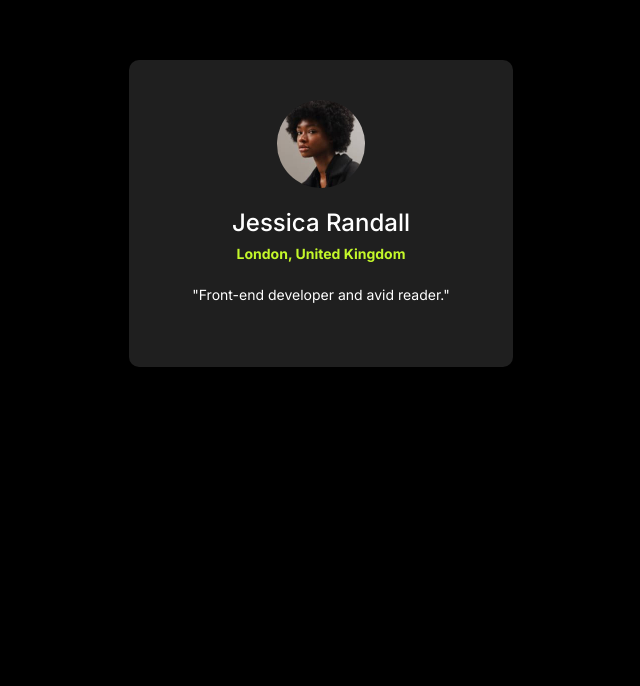
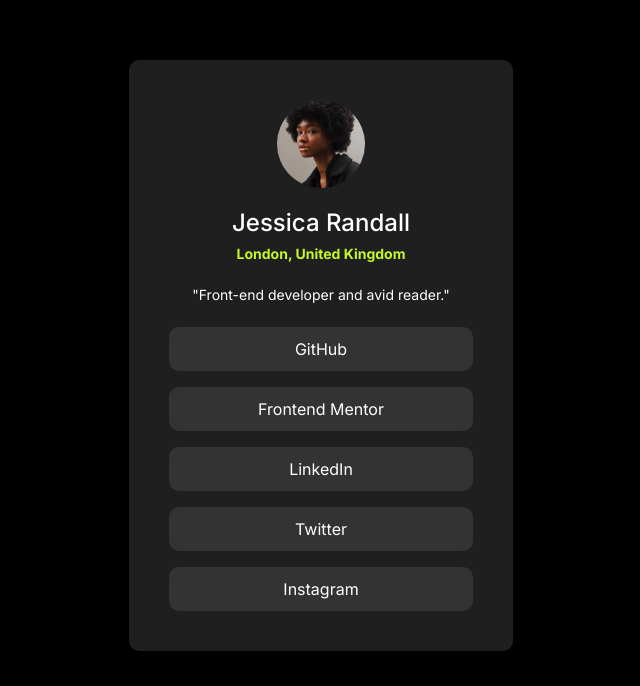
Before and after one commit to eriksleziona/social-links-page, a React (Vite) app: page / in a window 1280 px wide. Shown: the part 114-800 px from the top of the page, without its empty margins (319-959 px from the left). Built offline with nearby package versions, Linux system fonts and the light colour scheme.

Commit message:
Completed Desktop view

```diff
--- /dev/null
+++ b/src/Modules/Home/Components/Container/Container.scss
@@ -0,0 +1,5 @@
+.social-links-container {
+  display: flex;
+  flex-direction: column;
+  gap: 16px;
+}
--- /dev/null
+++ b/src/Modules/Home/Components/Container/Container.tsx
@@ -0,0 +1,7 @@
+import { FC, PropsWithChildren } from "react";
+import "./Container.scss";
+
+const Container: FC<PropsWithChildren> = ({ children }) => {
+  return <div className="social-links-container">{children}</div>;
+};
+export default Container;
--- /dev/null
+++ b/src/Modules/Home/Components/SocialLink/SocialLink.scss
@@ -0,0 +1,15 @@
+.social-link {
+  width: 100%;
+  display: flex;
+  justify-content: center;
+  color: white;
+  transition: all 1s ease-in-out;
+  padding: 12px 0 12px 0;
+  border-radius: 10px;
+  background-color: #333333;
+}
+
+.social-link:hover {
+  background-color: #c4f82a;
+  color: #000;
+}
--- /dev/null
+++ b/src/Modules/Home/Components/SocialLink/SocialLink.tsx
@@ -0,0 +1,7 @@
+import { FC } from "react";
+import { SocialLinkProps } from "./SocialLink.type";
+import "./SocialLink.scss";
+const SocialLink: FC<SocialLinkProps> = ({ title }) => {
+  return <div className="social-link">{title}</div>;
+};
+export default SocialLink;
--- /dev/null
+++ b/src/Modules/Home/Components/SocialLink/SocialLink.type.ts
@@ -0,0 +1,3 @@
+export interface SocialLinkProps {
+  title: string;
+}
--- a/src/Modules/Home/Components/index.ts
+++ b/src/Modules/Home/Components/index.ts
@@ -1,2 +1,3 @@
 export * from "./Logo/Logo";
 export * from "./UserInformation/UserInformation";
+export * from "./Container/Container";
--- a/src/Modules/Home/pages/SocialLinkPage/SocialLinkPage.tsx
+++ b/src/Modules/Home/pages/SocialLinkPage/SocialLinkPage.tsx
@@ -2,6 +2,16 @@
 import "./SocialLinkPage.scss";
 import Logo from "../../Components/Logo/Logo";
 import UserInformation from "../../Components/UserInformation/UserInformation";
+import Container from "../../Components/Container/Container";
+import SocialLink from "../../Components/SocialLink/SocialLink";
+
+const linksArr = [
+  "GitHub",
+  "Frontend Mentor",
+  "LinkedIn",
+  "Twitter",
+  "Instagram",
+];
 
 const SocialLinkPage: FC = () => {
   return (
@@ -13,6 +23,11 @@
         country="United Kingdom"
         jobTitle="Front-end developer and avid reader."
       />
+      <Container>
+        {linksArr.map((item) => (
+          <SocialLink title={item} />
+        ))}
+      </Container>
     </div>
   );
 };
```
